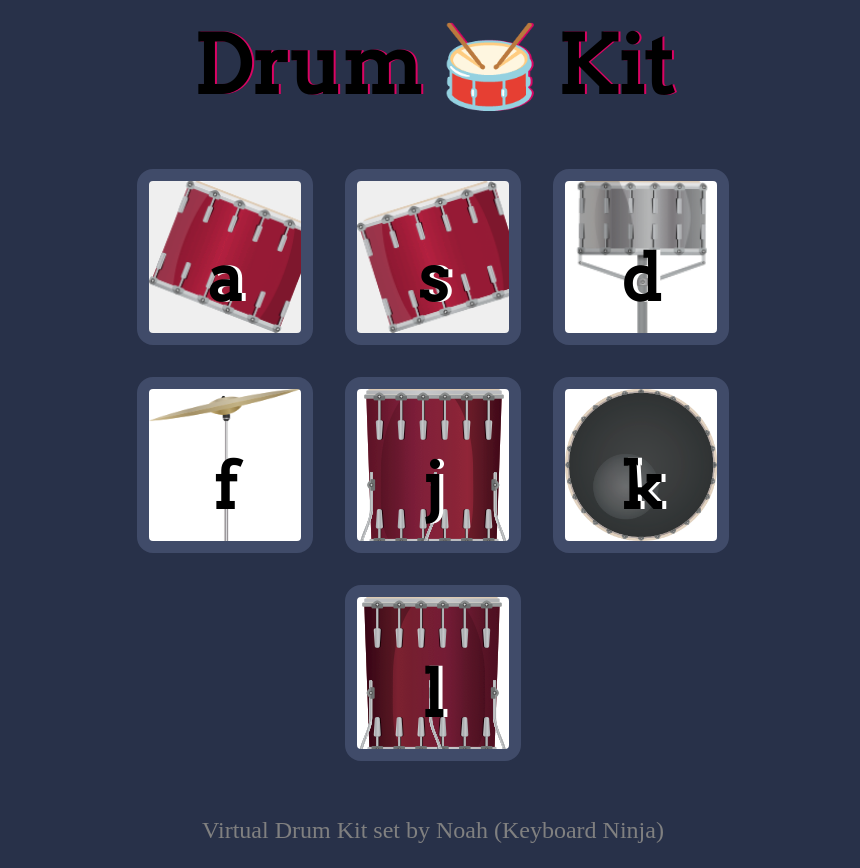
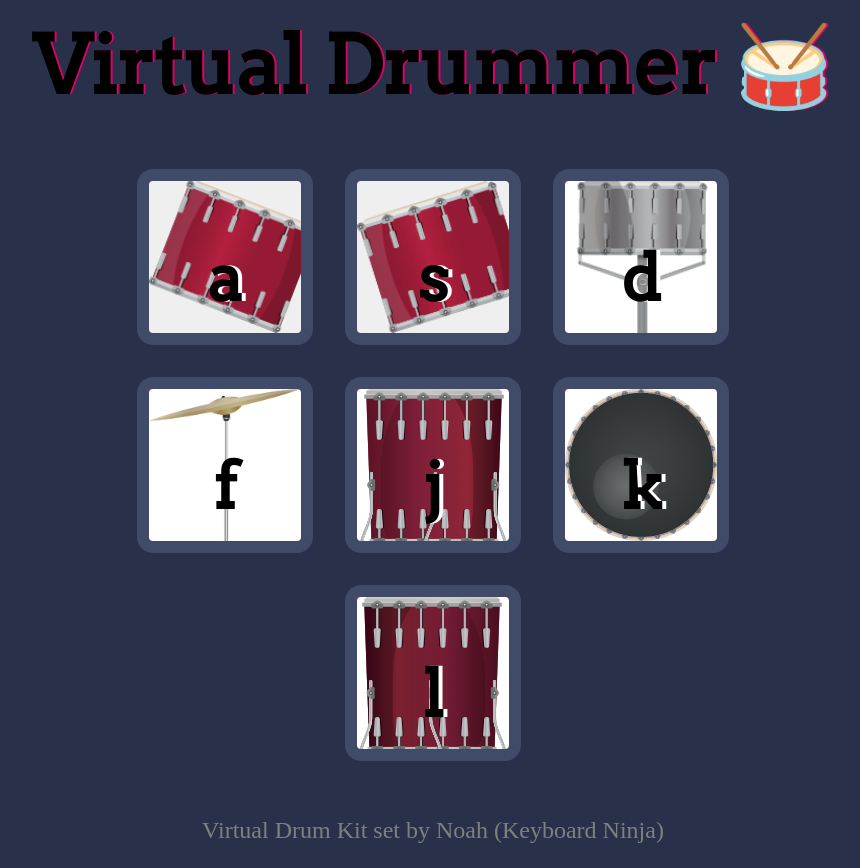
Before and after one commit to noahthony/VirtualDrum, a plain HTML site: page index.html in a window 1280 px wide. Shown: the whole page, without its empty margins (207-1067 px from the left). Drawn offline with Linux system fonts and the light colour scheme.

Commit message:
Update index.html

```diff
--- a/index.html
+++ b/index.html
@@ -17,7 +17,7 @@
 </head>
 <body>
     <header>
-        <h1>Drum 🥁 Kit</h1>
+        <h1>Virtual Drummer 🥁 </h1>
     </header>
     <div id="main_content">
         <section class="instruments">
```
